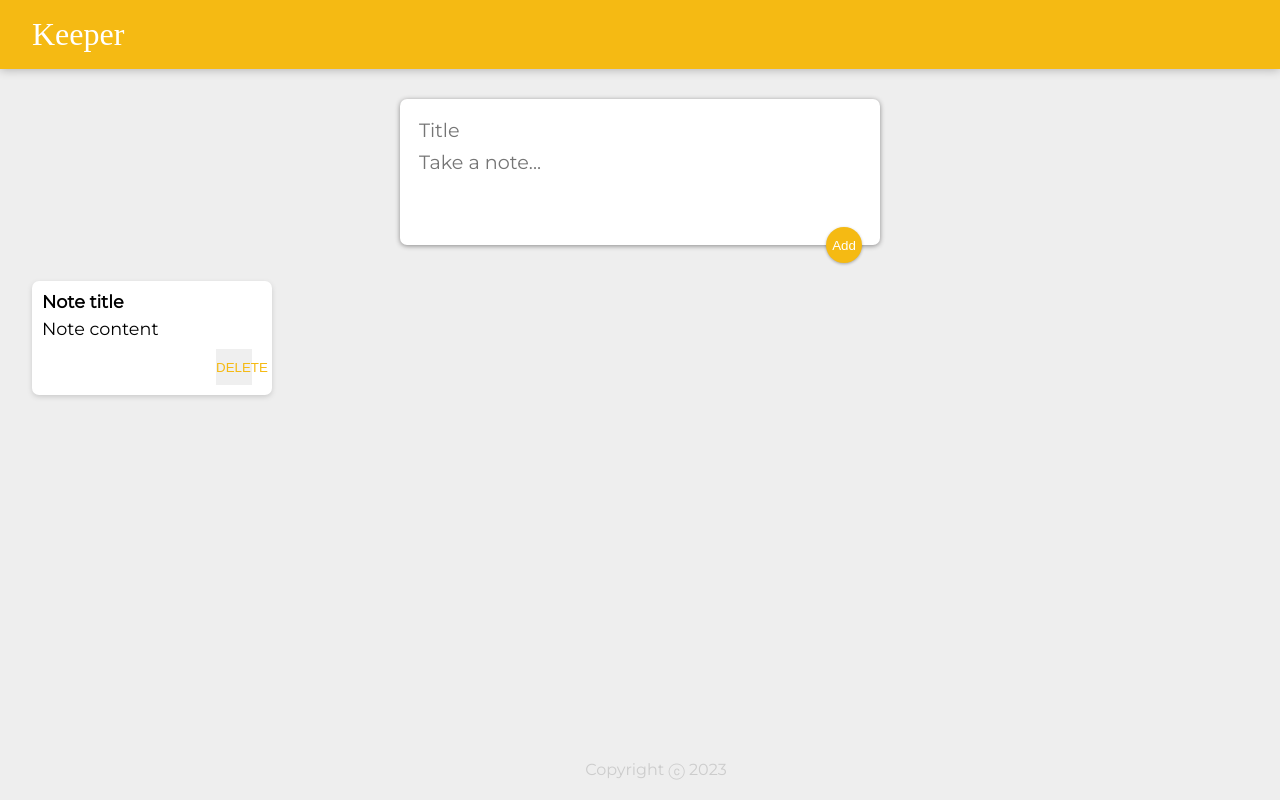
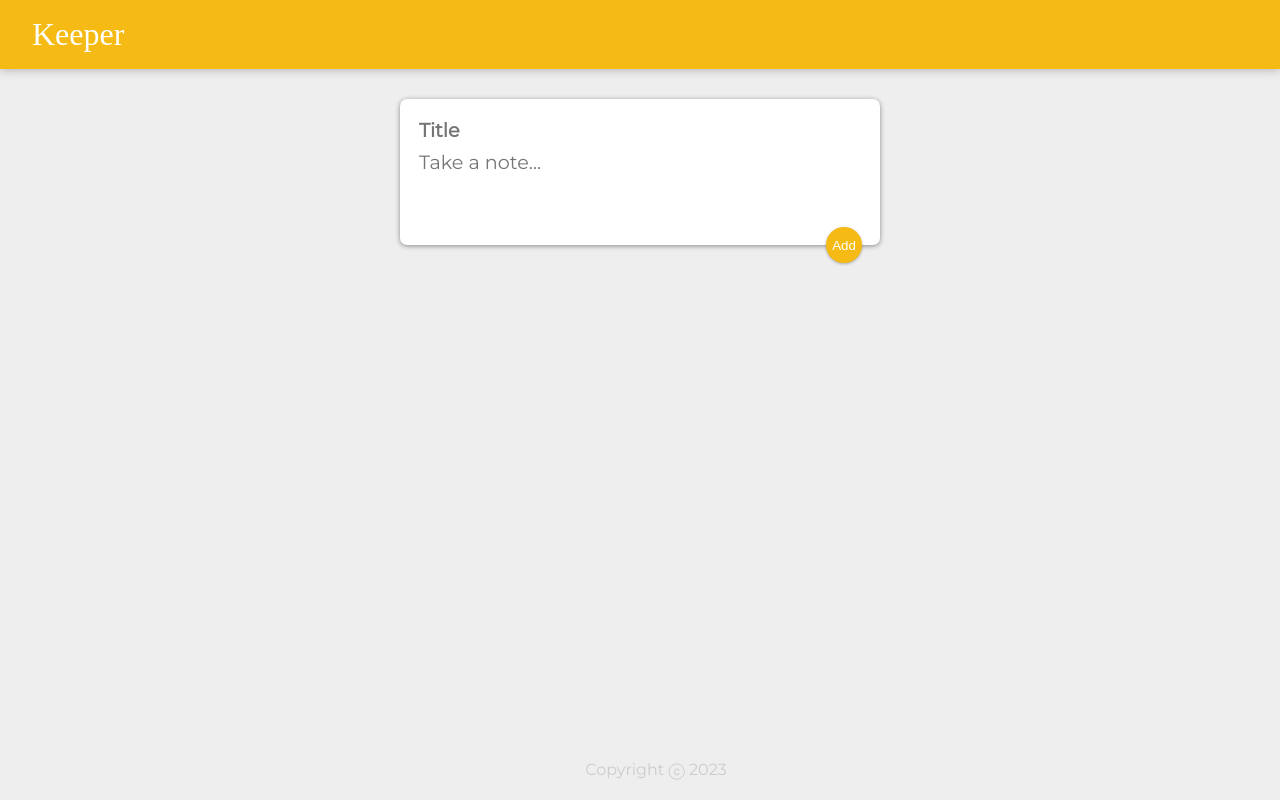
Before and after one commit to shaurya101/keeper, a React (Create React App) app: page / in a window 1280 px wide. Built offline with nearby package versions, Linux system fonts and the light colour scheme; a web font is replaced by a local one.

Commit message:
Add note functionality implemented

```diff
--- a/src/components/App.jsx
+++ b/src/components/App.jsx
@@ -1,15 +1,24 @@
-import React from "react";
+import React, { useState } from "react";
 import Header from "./Header";
 import Note from "./Note";
 import Footer from "./Footer";
 import CreateArea from "./CreateArea";
 
 function App() {
+    const[notes, setNotes] = useState([]); // initialize empty array which storesa all notes
+    function addNote(newNote) {
+        setNotes(prevNotes=> {
+            return [...prevNotes, newNote];
+        })
+    }
+
     return (
         <div>
             <Header />
-            <CreateArea />
-            <Note key={1} title="Note title" content="Note content" />
+            <CreateArea onAdd={addNote}/>
+            {notes.map(noteItem => {
+                return <Note key={1} title={noteItem.title} content={noteItem.content} />
+            })}
             <Footer />
         </div>
     );
--- a/src/components/CreateArea.jsx
+++ b/src/components/CreateArea.jsx
@@ -1,11 +1,31 @@
-import React from "react";
+import React, { useState } from "react";
 
-function CreateArea() {
+function CreateArea(props) {
+    const [ note, setNote ] = useState({
+        title: "",
+        content: ""
+    });
+    function handleChange(event) {
+        const { name, value } = event.target;   // destructuring event
+
+        setNote((prevNote)=>{
+            return {...prevNote, [name]: value};  // enclose name in [] else it will read it as a String and not the destrucctured variable!
+        })
+    }
+    function submitNote(event) {
+        props.onAdd(note);       // to call onAdd prop which calls addNote() in App.js
+        event.preventDefault();  // to prevent refreshing of page everytime when we submit node
+        setNote({                // to resent textArea for next Note to be written
+            title: "",
+            content: ""
+        })
+    }
+
   return (
     <div>
-      <form>
-        <input name="title" placeholder="Title" />
-        <textarea name="content" placeholder="Take a note..." rows="3" />
+      <form onSubmit={submitNote}>
+        <input name="title" placeholder="Title" onChange={handleChange} value={note.title} style={{fontWeight : "bold"}} />
+        <textarea name="content" placeholder="Take a note..." rows="3" onChange={handleChange} value={note.content} />
         <button>Add</button>
       </form>
     </div>
```
